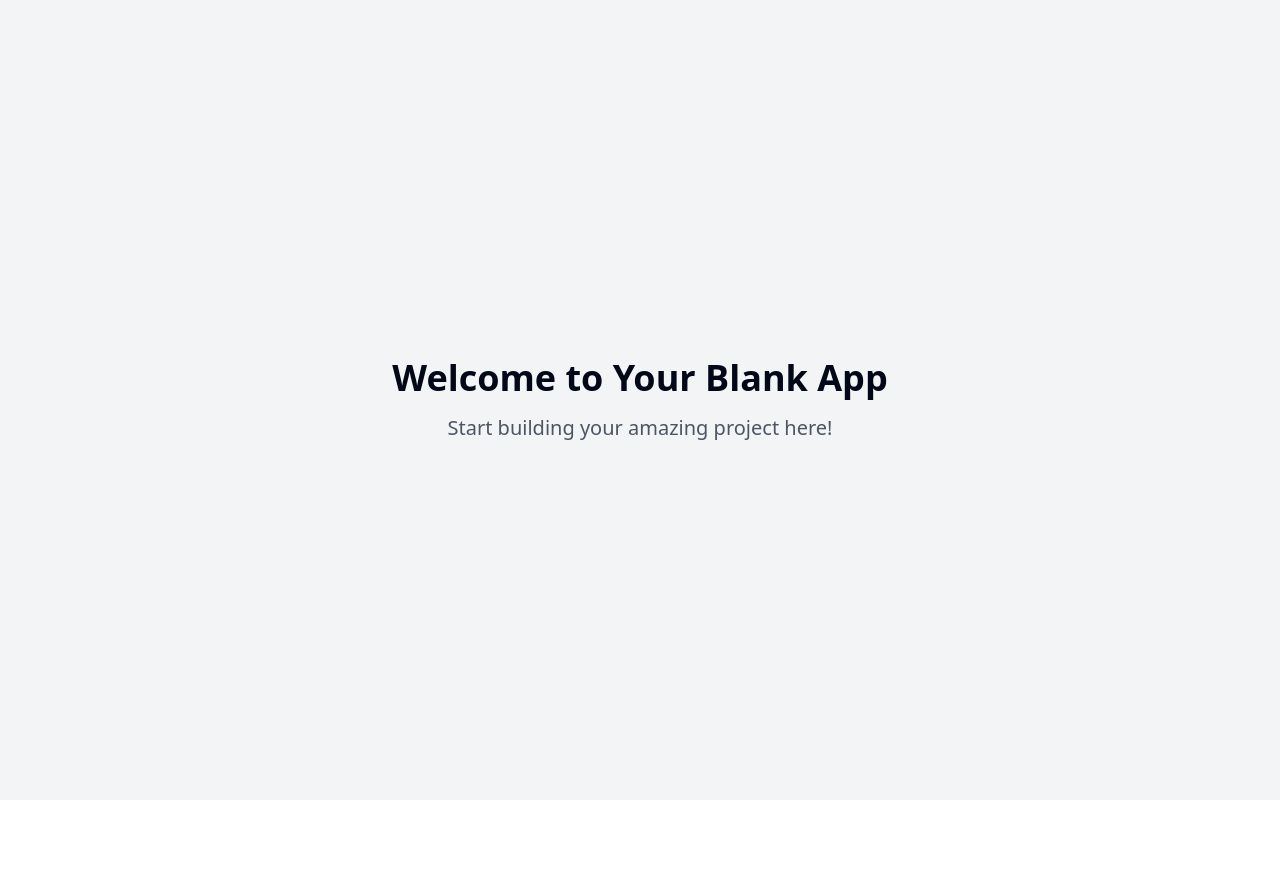
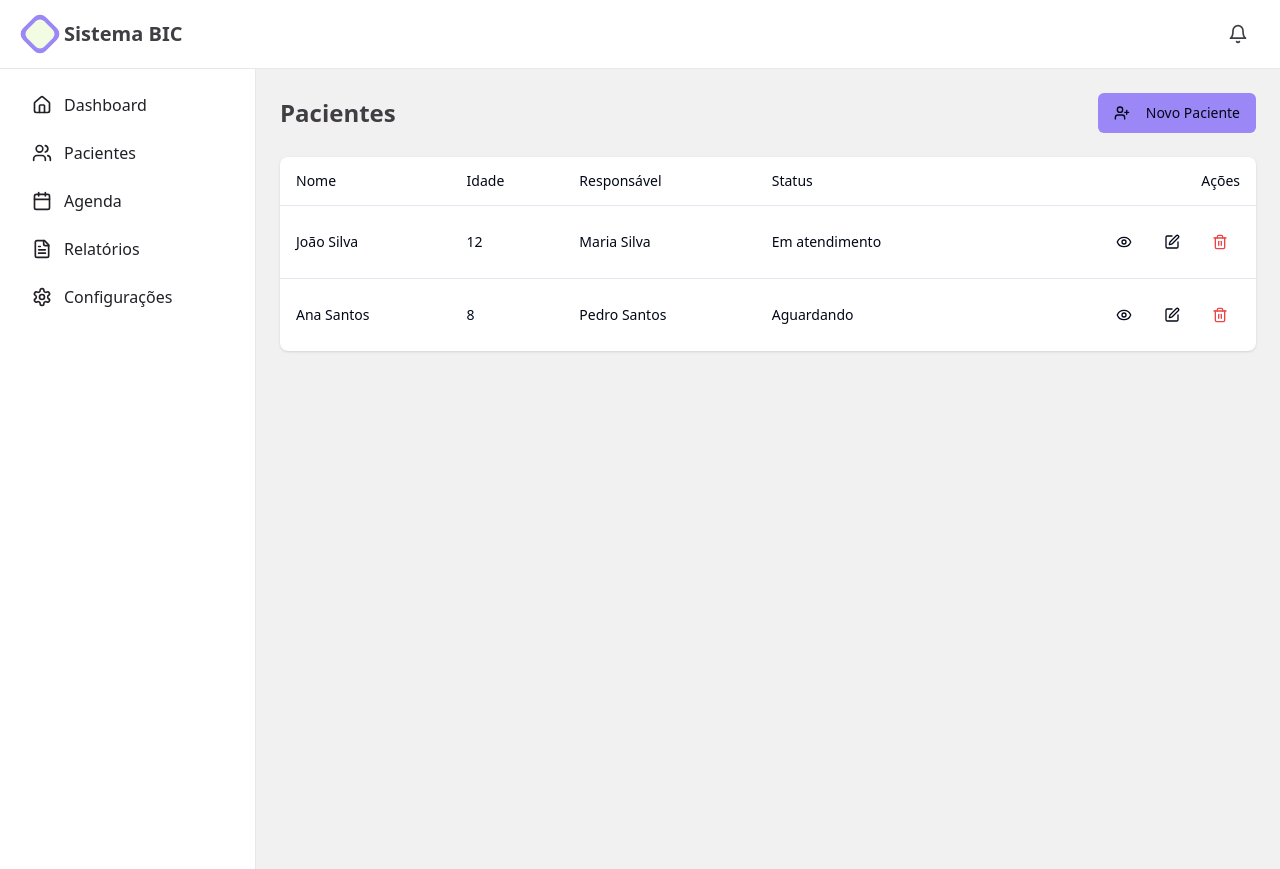
Before and after one commit to fabiojanssen/sistema-bic-frontend, a React (Vite) app: page / in a window 1280 px wide. Before the commit the page ends 800 px from the top, so only its background shows below. Built offline with nearby package versions, Linux system fonts and the light colour scheme.

Commit message:
Create branding for Sistema BIC
Added a logo and color palette for the "Sistema BIC" project, focusing on a design that aligns with the theme of a psychopedagogical assistance system.
[skip gpt_engineer]

```diff
--- /dev/null
+++ b/src/components/Header.tsx
@@ -0,0 +1,17 @@
+import { Logo } from './Logo';
+import { Bell } from 'lucide-react';
+
+export const Header = () => {
+  return (
+    <header className="w-full bg-white border-b border-gray-200 px-6 py-4">
+      <div className="flex justify-between items-center">
+        <Logo />
+        <div className="flex items-center gap-4">
+          <button className="p-2 hover:bg-gray-100 rounded-full">
+            <Bell className="w-5 h-5 text-neutral" />
+          </button>
+        </div>
+      </div>
+    </header>
+  );
+};
--- /dev/null
+++ b/src/components/Logo.tsx
@@ -0,0 +1,13 @@
+import React from 'react';
+
+export const Logo = () => {
+  return (
+    <div className="flex items-center gap-2">
+      <div className="relative w-8 h-8">
+        <div className="absolute inset-0 bg-primary rounded-lg transform rotate-45"></div>
+        <div className="absolute inset-0 bg-secondary rounded-lg transform -rotate-45 scale-75"></div>
+      </div>
+      <span className="text-xl font-bold text-neutral">Sistema BIC</span>
+    </div>
+  );
+};
--- /dev/null
+++ b/src/components/PatientList.tsx
@@ -0,0 +1,59 @@
+import { Table, TableBody, TableCell, TableHead, TableHeader, TableRow } from "@/components/ui/table";
+import { Button } from "@/components/ui/button";
+import { Edit, Trash2, UserPlus, Eye } from 'lucide-react';
+
+const mockPatients = [
+  { id: 1, name: "João Silva", age: 12, responsible: "Maria Silva", status: "Em atendimento" },
+  { id: 2, name: "Ana Santos", age: 8, responsible: "Pedro Santos", status: "Aguardando" },
+];
+
+export const PatientList = () => {
+  return (
+    <div className="p-6">
+      <div className="flex justify-between items-center mb-6">
+        <h1 className="text-2xl font-bold text-neutral">Pacientes</h1>
+        <Button className="bg-primary hover:bg-primary-dark">
+          <UserPlus className="mr-2 h-4 w-4" />
+          Novo Paciente
+        </Button>
+      </div>
+
+      <div className="bg-white rounded-lg shadow">
+        <Table>
+          <TableHeader>
+            <TableRow>
+              <TableHead>Nome</TableHead>
+              <TableHead>Idade</TableHead>
+              <TableHead>Responsável</TableHead>
+              <TableHead>Status</TableHead>
+              <TableHead className="text-right">Ações</TableHead>
+            </TableRow>
+          </TableHeader>
+          <TableBody>
+            {mockPatients.map((patient) => (
+              <TableRow key={patient.id}>
+                <TableCell className="font-medium">{patient.name}</TableCell>
+                <TableCell>{patient.age}</TableCell>
+                <TableCell>{patient.responsible}</TableCell>
+                <TableCell>{patient.status}</TableCell>
+                <TableCell className="text-right">
+                  <div className="flex justify-end gap-2">
+                    <Button variant="ghost" size="icon">
+                      <Eye className="h-4 w-4" />
+                    </Button>
+                    <Button variant="ghost" size="icon">
+                      <Edit className="h-4 w-4" />
+                    </Button>
+                    <Button variant="ghost" size="icon" className="text-red-500 hover:text-red-700">
+                      <Trash2 className="h-4 w-4" />
+                    </Button>
+                  </div>
+                </TableCell>
+              </TableRow>
+            ))}
+          </TableBody>
+        </Table>
+      </div>
+    </div>
+  );
+};
--- /dev/null
+++ b/src/components/Sidebar.tsx
@@ -0,0 +1,36 @@
+import { Home, Users, Calendar, FileText, Settings } from 'lucide-react';
+import { cn } from '@/lib/utils';
+
+const menuItems = [
+  { icon: Home, label: 'Dashboard', href: '/' },
+  { icon: Users, label: 'Pacientes', href: '/patients' },
+  { icon: Calendar, label: 'Agenda', href: '/calendar' },
+  { icon: FileText, label: 'Relatórios', href: '/reports' },
+  { icon: Settings, label: 'Configurações', href: '/settings' },
+];
+
+export const Sidebar = () => {
+  return (
+    <div className="w-64 bg-white border-r border-gray-200 h-screen">
+      <nav className="p-4">
+        <ul className="space-y-2">
+          {menuItems.map((item) => (
+            <li key={item.label}>
+              <a
+                href={item.href}
+                className={cn(
+                  "flex items-center gap-3 px-4 py-2 rounded-lg text-neutral-dark",
+                  "hover:bg-primary hover:bg-opacity-10 hover:text-primary-dark",
+                  "transition-colors duration-200"
+                )}
+              >
+                <item.icon className="w-5 h-5" />
+                <span>{item.label}</span>
+              </a>
+            </li>
+          ))}
+        </ul>
+      </nav>
+    </div>
+  );
+};
--- a/src/pages/Index.tsx
+++ b/src/pages/Index.tsx
@@ -1,11 +1,16 @@
-// Update this page (the content is just a fallback if you fail to update the page)
+import { Header } from '@/components/Header';
+import { Sidebar } from '@/components/Sidebar';
+import { PatientList } from '@/components/PatientList';
 
 const Index = () => {
   return (
-    <div className="min-h-screen flex items-center justify-center bg-gray-100">
-      <div className="text-center">
-        <h1 className="text-4xl font-bold mb-4">Welcome to Your Blank App</h1>
-        <p className="text-xl text-gray-600">Start building your amazing project here!</p>
+    <div className="min-h-screen bg-neutral-light">
+      <Header />
+      <div className="flex">
+        <Sidebar />
+        <main className="flex-1">
+          <PatientList />
+        </main>
       </div>
     </div>
   );
--- a/tailwind.config.ts
+++ b/tailwind.config.ts
@@ -12,85 +12,59 @@ export default {
   theme: {
     container: {
       center: true,
-			padding: '2rem',
+      padding: "2rem",
       screens: {
-				'2xl': '1400px'
-			}
+        "2xl": "1400px",
+      },
     },
     extend: {
       colors: {
-				border: 'hsl(var(--border))',
-				input: 'hsl(var(--input))',
-				ring: 'hsl(var(--ring))',
-				background: 'hsl(var(--background))',
-				foreground: 'hsl(var(--foreground))',
+        border: "hsl(var(--border))",
+        input: "hsl(var(--input))",
+        ring: "hsl(var(--ring))",
+        background: "hsl(var(--background))",
+        foreground: "hsl(var(--foreground))",
         primary: {
-					DEFAULT: 'hsl(var(--primary))',
-					foreground: 'hsl(var(--primary-foreground))'
+          DEFAULT: "#9b87f5",
+          light: "#b3a4f7",
+          dark: "#7a62f3",
         },
         secondary: {
-					DEFAULT: 'hsl(var(--secondary))',
-					foreground: 'hsl(var(--secondary-foreground))'
+          DEFAULT: "#F2FCE2",
+          light: "#f7fded",
+          dark: "#e5f9c4",
         },
-				destructive: {
-					DEFAULT: 'hsl(var(--destructive))',
-					foreground: 'hsl(var(--destructive-foreground))'
-				},
-				muted: {
-					DEFAULT: 'hsl(var(--muted))',
-					foreground: 'hsl(var(--muted-foreground))'
+        neutral: {
+          DEFAULT: "#403E43",
+          light: "#F1F1F1",
+          dark: "#221F26",
         },
         accent: {
-					DEFAULT: 'hsl(var(--accent))',
-					foreground: 'hsl(var(--accent-foreground))'
+          DEFAULT: "#33C3F0",
+          light: "#5cd0f3",
+          dark: "#1ab6ed",
         },
-				popover: {
-					DEFAULT: 'hsl(var(--popover))',
-					foreground: 'hsl(var(--popover-foreground))'
-				},
-				card: {
-					DEFAULT: 'hsl(var(--card))',
-					foreground: 'hsl(var(--card-foreground))'
-				},
-				sidebar: {
-					DEFAULT: 'hsl(var(--sidebar-background))',
-					foreground: 'hsl(var(--sidebar-foreground))',
-					primary: 'hsl(var(--sidebar-primary))',
-					'primary-foreground': 'hsl(var(--sidebar-primary-foreground))',
-					accent: 'hsl(var(--sidebar-accent))',
-					'accent-foreground': 'hsl(var(--sidebar-accent-foreground))',
-					border: 'hsl(var(--sidebar-border))',
-					ring: 'hsl(var(--sidebar-ring))'
-				}
       },
       borderRadius: {
-				lg: 'var(--radius)',
-				md: 'calc(var(--radius) - 2px)',
-				sm: 'calc(var(--radius) - 4px)'
+        lg: "var(--radius)",
+        md: "calc(var(--radius) - 2px)",
+        sm: "calc(var(--radius) - 4px)",
       },
       keyframes: {
-				'accordion-down': {
-					from: {
-						height: '0'
+        "accordion-down": {
+          from: { height: "0" },
+          to: { height: "var(--radix-accordion-content-height)" },
         },
-					to: {
-						height: 'var(--radix-accordion-content-height)'
-					}
+        "accordion-up": {
+          from: { height: "var(--radix-accordion-content-height)" },
+          to: { height: "0" },
         },
-				'accordion-up': {
-					from: {
-						height: 'var(--radix-accordion-content-height)'
-					},
-					to: {
-						height: '0'
-					}
-				}
       },
       animation: {
-				'accordion-down': 'accordion-down 0.2s ease-out',
-				'accordion-up': 'accordion-up 0.2s ease-out'
-			}
-		}
+        "accordion-down": "accordion-down 0.2s ease-out",
+        "accordion-up": "accordion-up 0.2s ease-out",
+      },
+    },
   },
   plugins: [require("tailwindcss-animate")],
 } satisfies Config;
```
Lines whose indentation alone changed are shown as unchanged.
